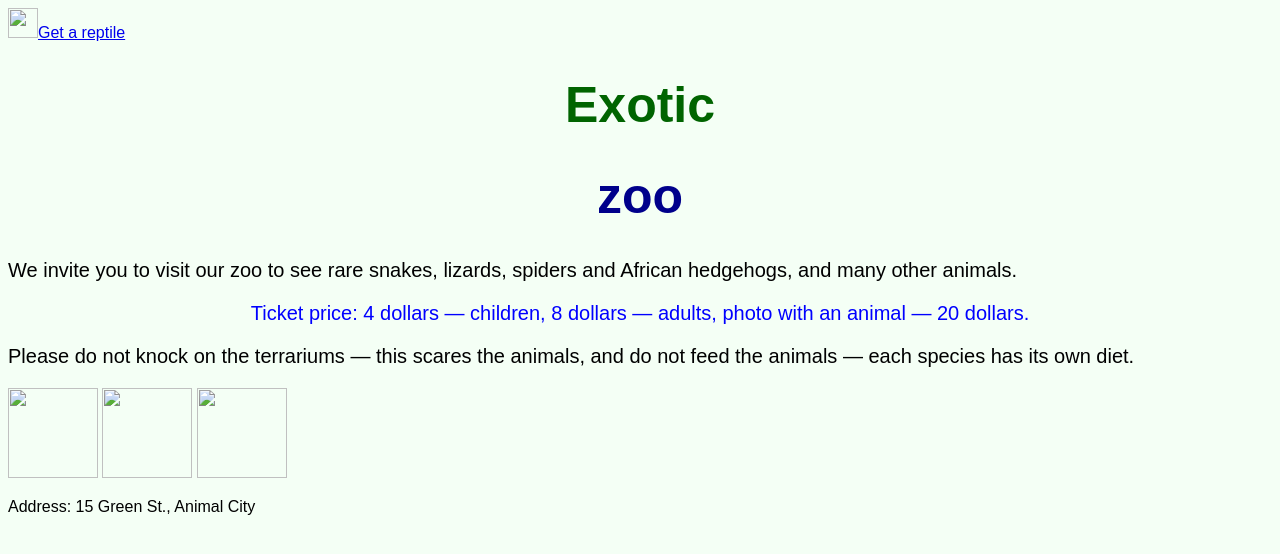
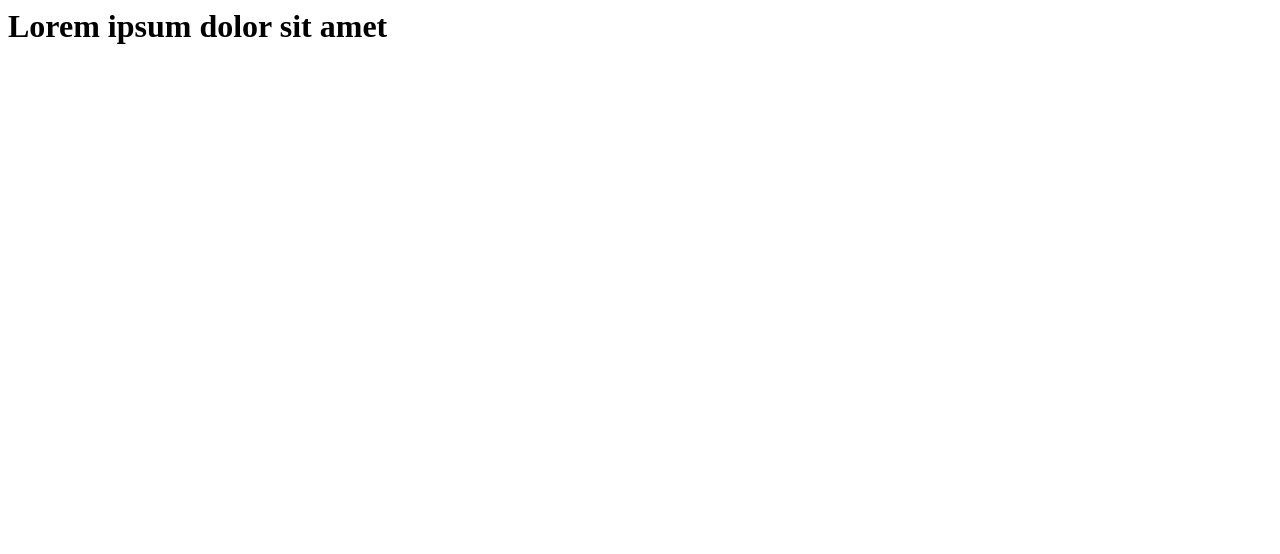
Before and after one commit to Quantum-AVG/Web-Page, a plain HTML site: page index.html in a window 1280 px wide. Drawn offline with Linux system fonts and the light colour scheme.

Commit message:
Update index.html

```diff
--- a/index.html
+++ b/index.html
@@ -1,16 +1,3 @@
 <html>
-   <body style="background-color:#f4fff5; font-family:sans-serif">
-    <img src="/uploads/2020/10/frog-159002_1280_0_1603798105.png"/ height="30px"><a href="https://www.petsmart.com/reptile/live-reptiles/">Get a reptile</a>
-    <h1 style="text-align:center; color:darkgreen; font-size:50px">Exotic</h1>
-    <h1 style="text-align:center; color:darkblue; font-size:50px">zoo</h1>
-    <p style="font-size:20px">We invite you to visit our zoo to see rare snakes, lizards, spiders and African hedgehogs, and many other animals.</p>
-    <p style="text-align:center; color:blue; font-size:20px">Ticket price: 4 dollars — children, 8 dollars — adults, photo with an animal — 20 dollars.</p>
-    <p style="font-size:20px">Please do not knock on the terrariums — this scares the animals, and do not feed the animals — each species has its own diet.</p>
-    <p>
-        <img src="/uploads/2020/10/frog-46397_1280_0_1603917437.png" height="90px"/>
-        <img src="/uploads/2020/10/snake-46151_1280_0_1603917437.png" height="90px"/>
-        <img src="/uploads/2020/10/spider-150051_1280_0_1603917437.png"/ height="90px"/>
-    </p>
-    <p>Address: 15 Green St., Animal City</p>
-   </body>
+   <h1>Lorem ipsum dolor sit amet</h1>
 </html>
```
